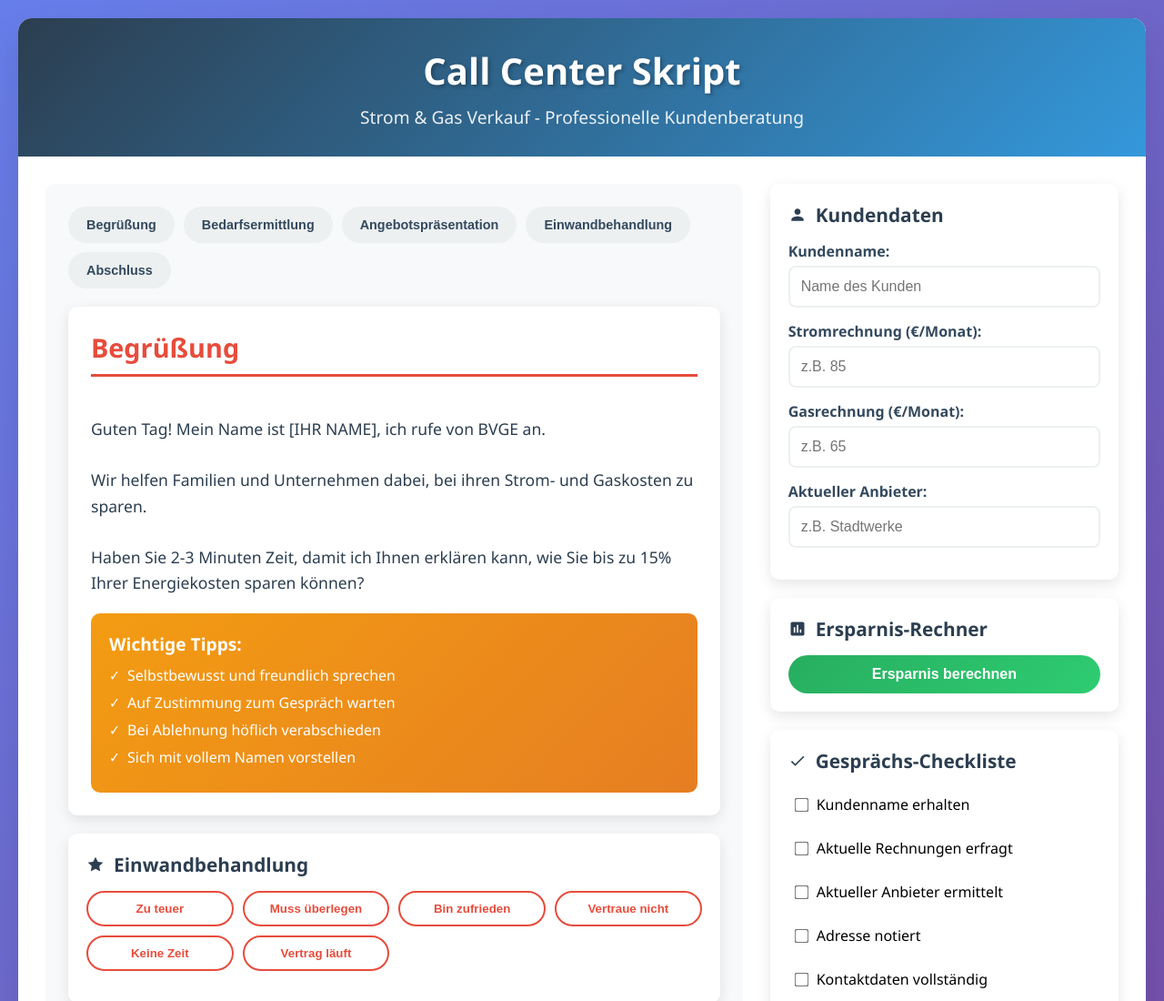
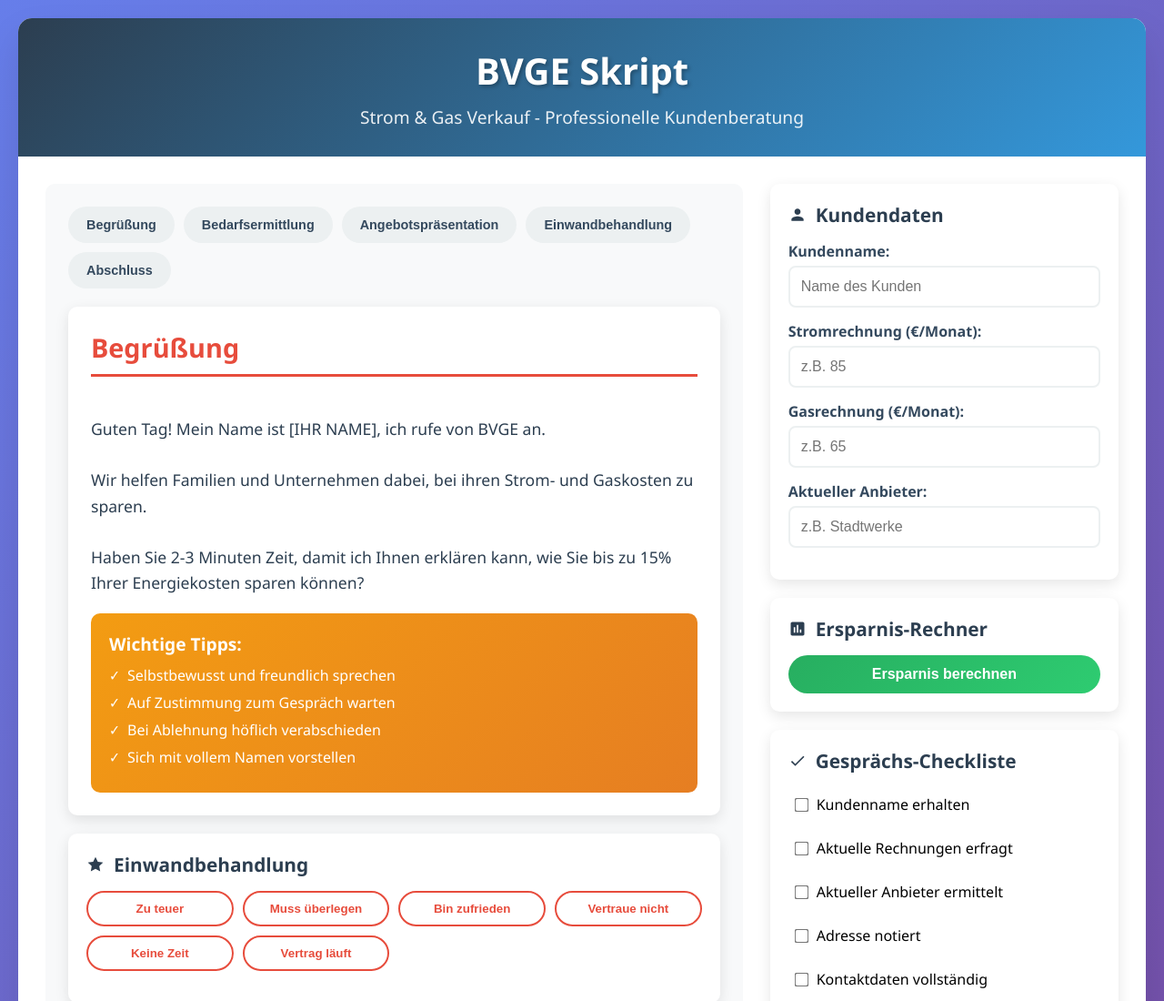
Before and after one commit to Iokaine/BVGE-Script, a plain HTML site: page index.html in a window 1280 px wide. Shown: the top 1100 px of the page at 91% size. Drawn offline with Linux system fonts and the light colour scheme.

Commit message:
index.html

```diff
--- a/index.html
+++ b/index.html
@@ -301,7 +301,7 @@
 <body>
     <div class="container">
         <div class="header">
-            <h1>Call Center Skript</h1>
+            <h1>BVGE Skript</h1>
             <p>Strom & Gas Verkauf - Professionelle Kundenberatung</p>
         </div>
 
```
